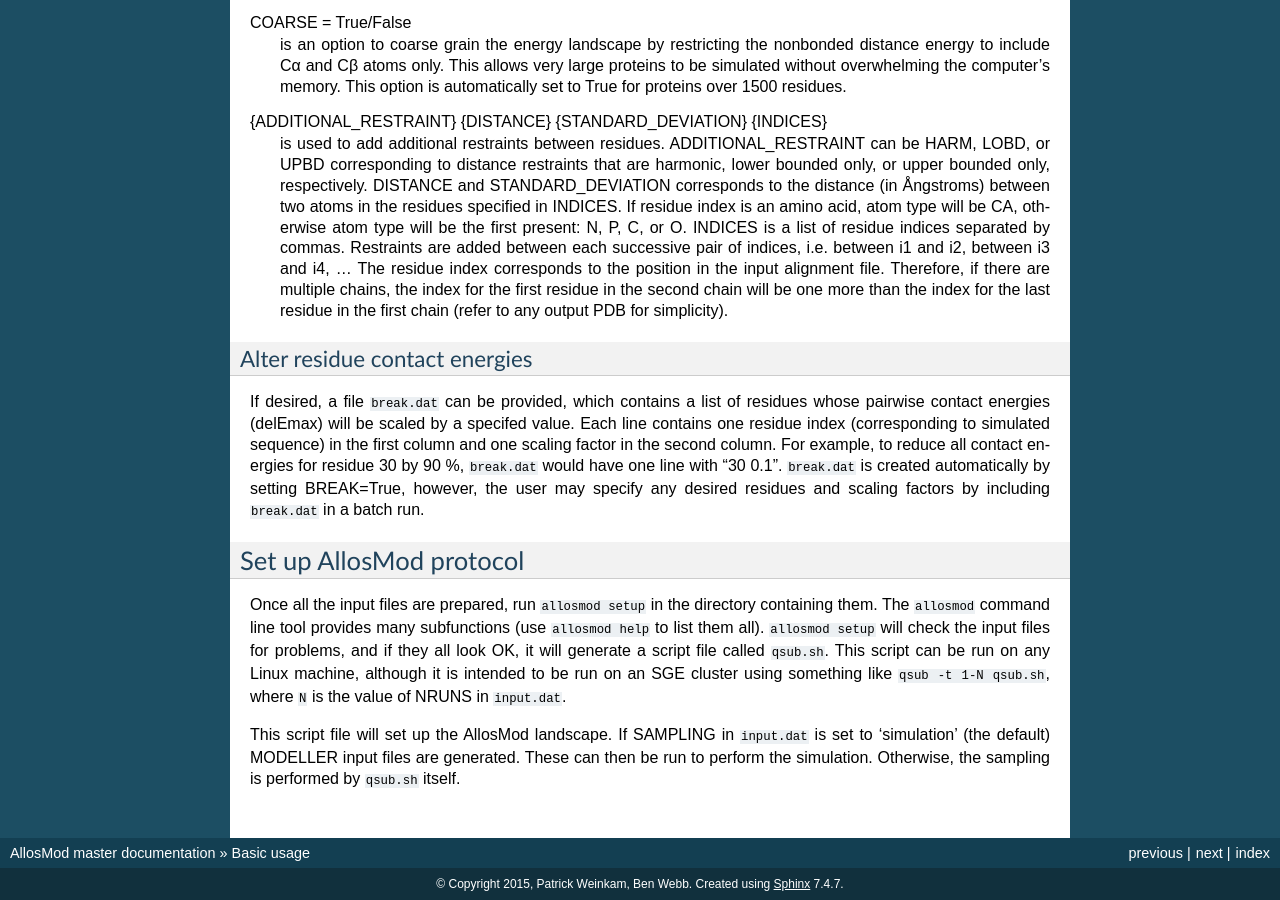
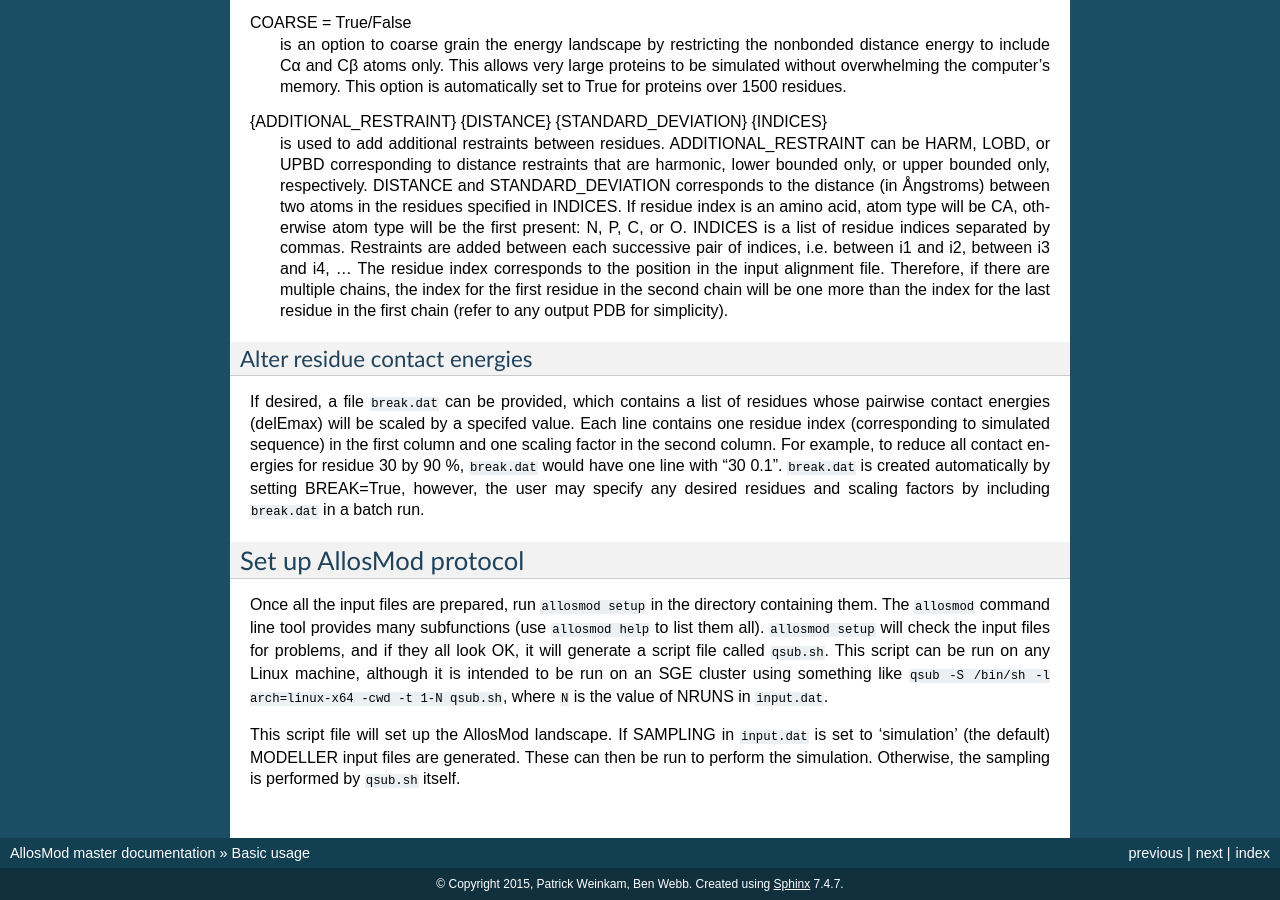
Before and after one commit to salilab/allosmod-lib, a Sphinx documentation site: the page built from doc/usage.rst, in a window 1280 px wide and 900 px high, scrolled down 2613 px. Built offline with Sphinx 7.4.7, drawn with Linux system fonts in a browser that asks for light colours.

Commit message:
SGE probably needs -S, -cwd and arch specified.

```diff
--- a/doc/usage.rst
+++ b/doc/usage.rst
@@ -205,7 +205,8 @@ containing them. The ``allosmod`` command line tool provides many subfunctions
 input files for problems, and if they all look OK, it will generate a
 script file called ``qsub.sh``. This script can be run on any Linux machine,
 although it is intended to be run on an SGE cluster using something like
-``qsub -t 1-N qsub.sh``, where ``N`` is the value of NRUNS in ``input.dat``.
+``qsub -S /bin/sh -l arch=linux-x64 -cwd -t 1-N qsub.sh``,
+where ``N`` is the value of NRUNS in ``input.dat``.
 
 This script file will set up the AllosMod landscape. If SAMPLING in
 ``input.dat`` is set to 'simulation' (the default) MODELLER input files are
```
